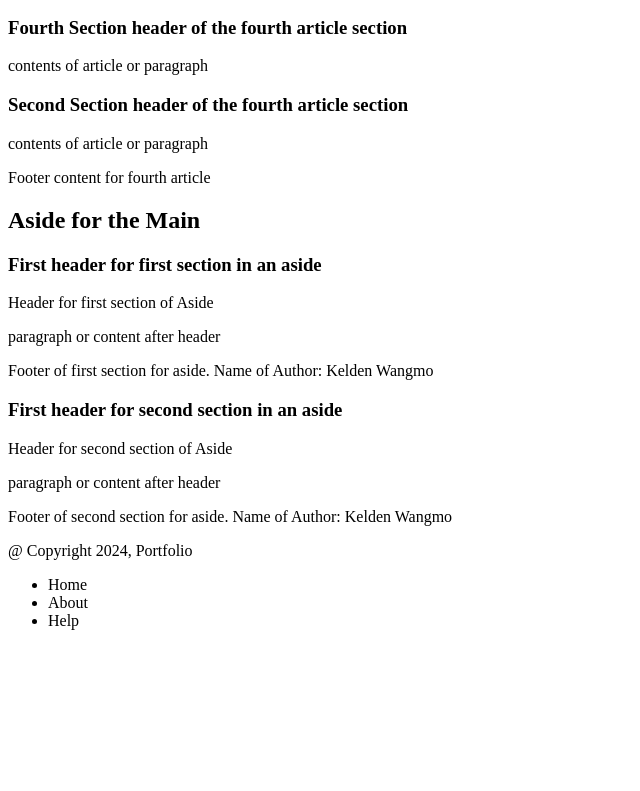
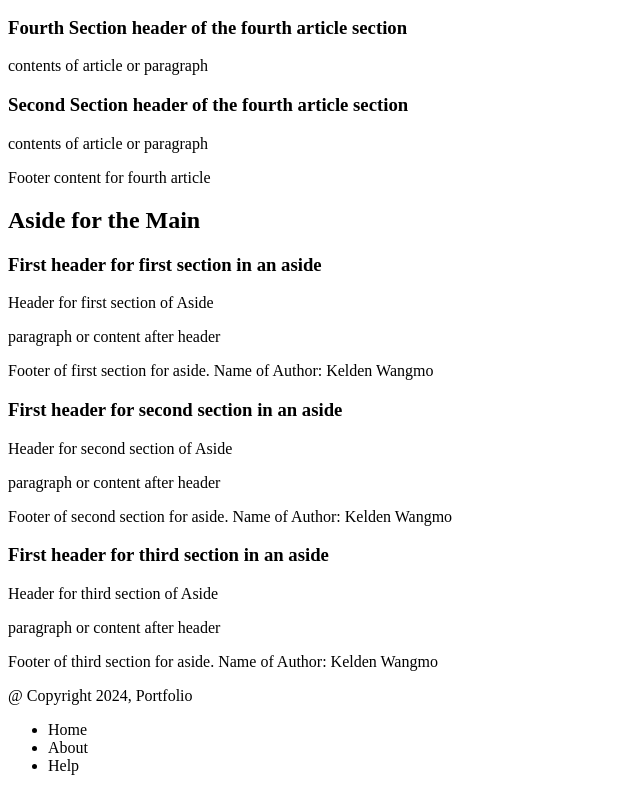
Before and after one commit to w3ngm0/C4Prog-WT-24S1-Portfolio-KW, a plain HTML site: page phase-1/index.html in a window 1280 px wide. Shown: the part 955-1746 px from the top of the page, without its empty margins (0-640 px from the left). Before the commit the page ends 1601 px from the top, so only its background shows below. Drawn offline with Linux system fonts and the light colour scheme.

Commit message:
feat: adding another section in aside

```diff
--- a/phase-1/index.html
+++ b/phase-1/index.html
@@ -99,6 +99,14 @@
                 <p>paragraph or content after header</p>
             <footer> Footer of second section for aside. Name of Author: Kelden Wangmo</footer>
         </section>
+        <section>
+            <h3>First header for third section in an aside</h3>
+            <header>
+                Header for third section of Aside
+            </header>
+                <p>paragraph or content after header</p>
+            <footer> Footer of third section for aside. Name of Author: Kelden Wangmo</footer>
+        </section>
     </aside>
 </main>
 <footer>
```
